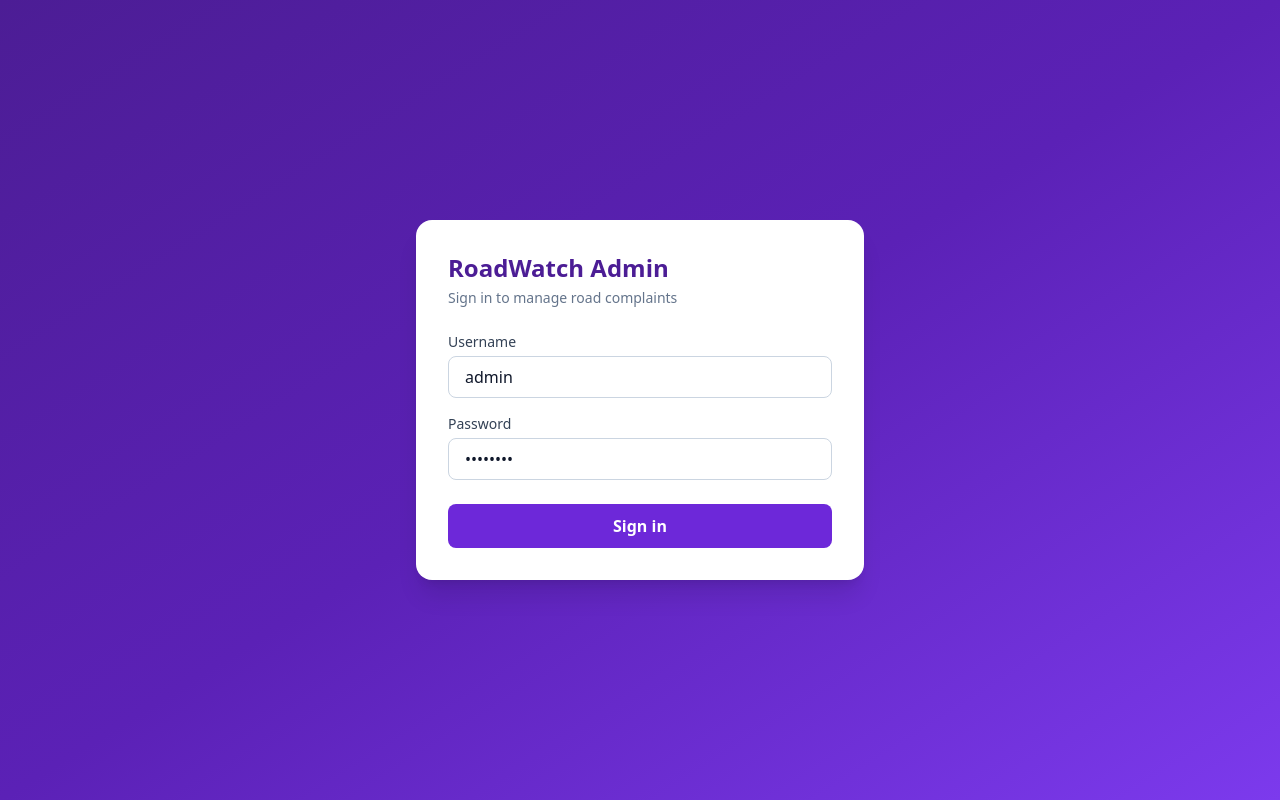
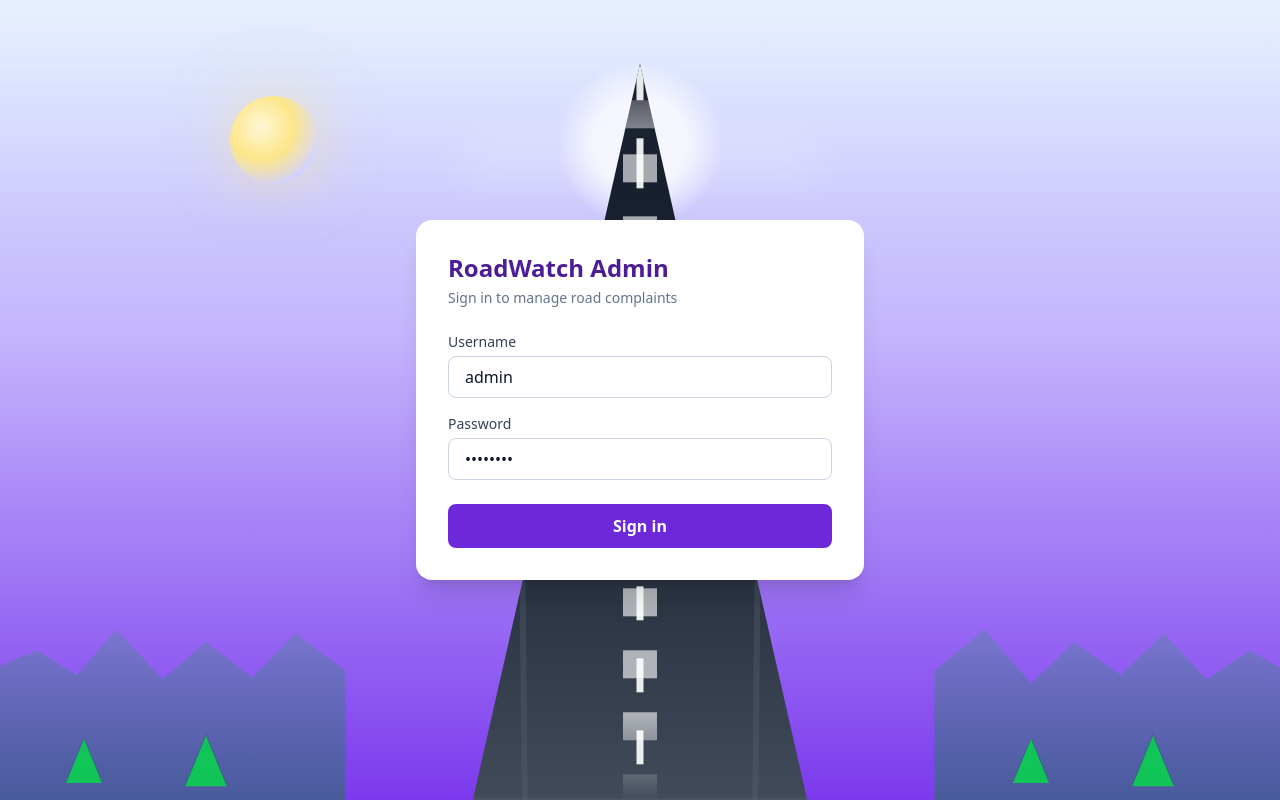
Before and after one commit to 25f3001314-dev/Roadwatch, a React (Vite) app in the folder Website/: page /login in a window 1280 px wide. Built offline with nearby package versions, Linux system fonts and the light colour scheme; no server answers.

Commit message:
feat: animated highway login background

```diff
--- a/Website/src/index.css
+++ b/Website/src/index.css
@@ -9,3 +9,297 @@ body {
 .leaflet-container {
   z-index: 0;
 }
+
+.login-scene {
+  position: relative;
+  overflow: hidden;
+  background:
+    linear-gradient(180deg, #dbeafe 0%, #c4b5fd 42%, #7c3aed 100%);
+}
+
+.login-scene::before,
+.login-scene::after {
+  content: '';
+  position: absolute;
+  inset: auto 0 0;
+  pointer-events: none;
+}
+
+.login-scene::before {
+  top: 0;
+  background:
+    radial-gradient(circle at 50% 18%, rgba(255, 255, 255, 0.9) 0 5%, rgba(255, 255, 255, 0.25) 8%, transparent 9%),
+    linear-gradient(180deg, rgba(255, 255, 255, 0.35), transparent 28%);
+  opacity: 0.85;
+}
+
+.login-horizon {
+  position: absolute;
+  left: 50%;
+  top: 16%;
+  width: 28vw;
+  height: 7vh;
+  transform: translateX(-50%);
+  background: rgba(255, 255, 255, 0.15);
+  filter: blur(20px);
+}
+
+.login-sun {
+  position: absolute;
+  left: 18%;
+  top: 12%;
+  width: 88px;
+  height: 88px;
+  border-radius: 9999px;
+  background: radial-gradient(circle at 35% 35%, #fff7d6 0%, #fde68a 40%, rgba(253, 230, 138, 0.2) 70%, transparent 72%);
+  box-shadow: 0 0 60px rgba(253, 230, 138, 0.5);
+}
+
+.login-forest {
+  position: absolute;
+  bottom: 0;
+  width: 28vw;
+  height: 26vh;
+  background: linear-gradient(180deg, rgba(34, 197, 94, 0.15), rgba(21, 128, 61, 0.45));
+  filter: saturate(1.15);
+}
+
+.login-forest::before,
+.login-forest::after {
+  content: '';
+  position: absolute;
+  bottom: 8%;
+  width: 0;
+  height: 0;
+  border-left: 18px solid transparent;
+  border-right: 18px solid transparent;
+  border-bottom: 44px solid rgba(34, 197, 94, 0.95);
+  filter: drop-shadow(0 -2px 0 rgba(6, 95, 70, 0.35));
+}
+
+.login-forest::after {
+  left: 22%;
+}
+
+.login-forest::before {
+  left: 56%;
+  transform: scale(1.15);
+}
+
+.login-forest-left {
+  left: -1%;
+  clip-path: polygon(0 100%, 0 38%, 14% 28%, 25% 40%, 36% 18%, 49% 42%, 61% 24%, 74% 41%, 86% 20%, 100% 38%, 100% 100%);
+}
+
+.login-forest-right {
+  right: -1%;
+  clip-path: polygon(0 38%, 14% 18%, 27% 44%, 39% 24%, 52% 40%, 64% 20%, 76% 42%, 88% 28%, 100% 40%, 100% 100%, 0 100%);
+}
+
+.login-road {
+  position: absolute;
+  left: 50%;
+  bottom: 0;
+  width: min(86vw, 760px);
+  height: 100vh;
+  transform: translateX(-50%);
+  clip-path: polygon(50% 8%, 72% 100%, 28% 100%);
+  background: linear-gradient(180deg, #111827 0%, #1f2937 52%, #374151 100%);
+  box-shadow: inset 0 0 0 2px rgba(255, 255, 255, 0.05);
+}
+
+.login-road::before {
+  content: '';
+  position: absolute;
+  inset: 0;
+  background: linear-gradient(180deg, rgba(255, 255, 255, 0.06), transparent 24%, transparent 74%, rgba(255, 255, 255, 0.05));
+}
+
+.login-road::after {
+  content: '';
+  position: absolute;
+  left: 50%;
+  top: 8%;
+  bottom: 0;
+  width: 7px;
+  transform: translateX(-50%);
+  background: repeating-linear-gradient(
+    to bottom,
+    rgba(255, 255, 255, 0.95) 0 34px,
+    transparent 34px 72px
+  );
+  opacity: 0.95;
+  animation: road-markings 1.1s linear infinite;
+}
+
+.login-road-lane {
+  position: absolute;
+  top: 9%;
+  bottom: 0;
+  width: 6px;
+  border-radius: 9999px;
+  background: linear-gradient(180deg, rgba(255, 255, 255, 0.35), rgba(255, 255, 255, 0.1));
+  opacity: 0.45;
+}
+
+.login-road-lane-left {
+  left: 34%;
+  transform: rotate(-0.6deg);
+}
+
+.login-road-lane-right {
+  right: 34%;
+  transform: rotate(0.6deg);
+}
+
+.login-road-markings {
+  position: absolute;
+  left: 50%;
+  top: 8%;
+  bottom: 0;
+  width: 34px;
+  transform: translateX(-50%);
+  background-image: repeating-linear-gradient(
+    to bottom,
+    rgba(255, 255, 255, 0.95) 0 28px,
+    transparent 28px 62px
+  );
+  background-size: 100% 100%;
+  opacity: 0.65;
+  mask: linear-gradient(180deg, transparent 0%, black 12%, black 88%, transparent 100%);
+  animation: road-markings 1.1s linear infinite;
+}
+
+.login-car {
+  position: absolute;
+  width: 56px;
+  height: 112px;
+  animation: car-drive 7.5s linear infinite;
+  filter: drop-shadow(0 10px 12px rgba(0, 0, 0, 0.28));
+}
+
+.login-car-body,
+.login-car-roof,
+.login-car-wheel {
+  position: absolute;
+  display: block;
+}
+
+.login-car-body {
+  left: 50%;
+  bottom: 18px;
+  width: 32px;
+  height: 58px;
+  transform: translateX(-50%);
+  border-radius: 14px 14px 10px 10px;
+  background: linear-gradient(180deg, #ef4444 0%, #991b1b 100%);
+}
+
+.login-car-body-alt {
+  background: linear-gradient(180deg, #22c55e 0%, #166534 100%);
+}
+
+.login-car-roof {
+  left: 50%;
+  top: 34px;
+  width: 24px;
+  height: 26px;
+  transform: translateX(-50%);
+  border-radius: 12px 12px 8px 8px;
+  background: linear-gradient(180deg, #fca5a5 0%, #ef4444 100%);
+}
+
+.login-car-roof-alt {
+  background: linear-gradient(180deg, #86efac 0%, #16a34a 100%);
+}
+
+.login-car-wheel {
+  bottom: 10px;
+  width: 10px;
+  height: 10px;
+  border-radius: 9999px;
+  background: #111827;
+  box-shadow: inset 0 0 0 2px #374151;
+}
+
+.login-car-wheel-left {
+  left: 10px;
+}
+
+.login-car-wheel-right {
+  right: 10px;
+}
+
+.login-car-one {
+  left: 36%;
+  bottom: -18%;
+  animation-delay: 0s;
+}
+
+.login-car-two {
+  left: 52%;
+  bottom: -62%;
+  animation-delay: 2.2s;
+}
+
+.login-car-three {
+  left: 44%;
+  bottom: -108%;
+  animation-delay: 4.4s;
+}
+
+.login-card {
+  position: relative;
+  z-index: 10;
+  backdrop-filter: blur(2px);
+}
+
+@keyframes road-markings {
+  from {
+    background-position-y: 0;
+  }
+  to {
+    background-position-y: 92px;
+  }
+}
+
+@keyframes car-drive {
+  0% {
+    transform: translateY(0) scale(0.58);
+    opacity: 0;
+  }
+  10% {
+    opacity: 1;
+  }
+  55% {
+    transform: translateY(-52vh) scale(0.88);
+    opacity: 1;
+  }
+  100% {
+    transform: translateY(-118vh) scale(1.08);
+    opacity: 0;
+  }
+}
+
+@media (max-width: 768px) {
+  .login-road {
+    width: min(96vw, 760px);
+    clip-path: polygon(50% 12%, 73% 100%, 27% 100%);
+  }
+
+  .login-forest {
+    width: 34vw;
+  }
+
+  .login-car-one {
+    left: 34%;
+  }
+
+  .login-car-two {
+    left: 50%;
+  }
+
+  .login-car-three {
+    left: 42%;
+  }
+}
--- a/Website/src/pages/Login.tsx
+++ b/Website/src/pages/Login.tsx
@@ -30,11 +30,38 @@ export default function Login() {
   }
 
   return (
-    <div className="flex min-h-screen items-center justify-center bg-gradient-to-br from-brand-900 via-brand-700 to-brand-500 p-4">
-      <form
-        onSubmit={handleSubmit}
-        className="w-full max-w-md rounded-2xl bg-white p-8 shadow-xl"
-      >
+    <div className="login-scene flex min-h-screen items-center justify-center p-4">
+      <div className="login-horizon" aria-hidden />
+      <div className="login-sun" aria-hidden />
+      <div className="login-forest login-forest-left" aria-hidden />
+      <div className="login-forest login-forest-right" aria-hidden />
+
+      <div className="login-road" aria-hidden>
+        <div className="login-road-lane login-road-lane-left" />
+        <div className="login-road-lane login-road-lane-right" />
+        <div className="login-road-markings" />
+
+        <div className="login-car login-car-one" aria-hidden>
+          <span className="login-car-body" />
+          <span className="login-car-roof" />
+          <span className="login-car-wheel login-car-wheel-left" />
+          <span className="login-car-wheel login-car-wheel-right" />
+        </div>
+        <div className="login-car login-car-two" aria-hidden>
+          <span className="login-car-body login-car-body-alt" />
+          <span className="login-car-roof login-car-roof-alt" />
+          <span className="login-car-wheel login-car-wheel-left" />
+          <span className="login-car-wheel login-car-wheel-right" />
+        </div>
+        <div className="login-car login-car-three" aria-hidden>
+          <span className="login-car-body" />
+          <span className="login-car-roof" />
+          <span className="login-car-wheel login-car-wheel-left" />
+          <span className="login-car-wheel login-car-wheel-right" />
+        </div>
+      </div>
+
+      <form onSubmit={handleSubmit} className="login-card w-full max-w-md rounded-2xl bg-white p-8 shadow-xl">
         <h1 className="text-2xl font-bold text-brand-900">RoadWatch Admin</h1>
         <p className="mt-1 text-sm text-slate-500">Sign in to manage road complaints</p>
 
```
